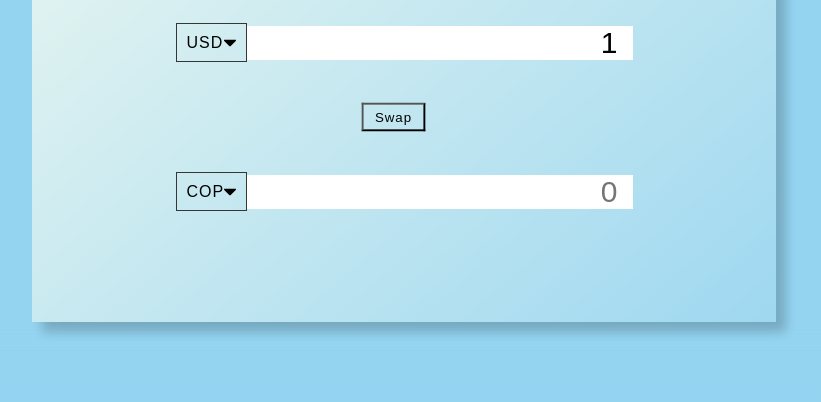
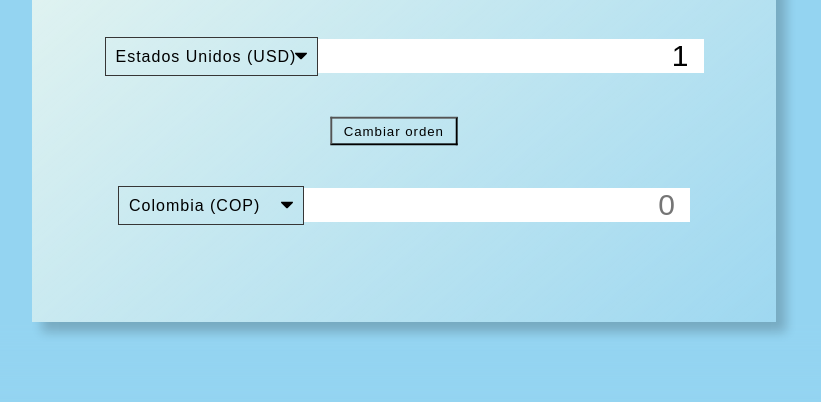
Before and after one commit to EdalScript/exchange-calculator, a plain HTML site: page index.html in a window 1280 px wide. Shown: the part 398-800 px from the top of the page, without its empty margins (236-1057 px from the left). Drawn offline with nearby package versions, Linux system fonts and the light colour scheme; no server answers.

Commit message:
overall text change from English to Spanish

```diff
--- a/index.html
+++ b/index.html
@@ -10,70 +10,52 @@
 </head>
 
 <body>
-    <div id="app" class="card">
+    <div class="card">
         <img src="img/money.jpg" alt="logo" class="money-img">
-        <h1>Exchange Calculator</h1>
-        <p>Choose the currency and the amount to get the exchange rate</p>
+        <h1>Calculadora de Cambio</h1>
+        <p>Escoge una divisa y escribe la cantidad a convertir</p>
+        <p>Los valores se basan en la tasa de cambio del banco central de cada país</p>
         <div class="container">
             <div class="currency">
-                <select id="currency-one" v-model="currency-one">
-                    <option value="ARS">ARS</option>
-                    <option value="AUD">AUD</option>
-                    <option value="BRL">BRL</option>
-                    <option value="CAD">CAD</option>
-                    <option value="CHF">CHF</option>
-                    <option value="CLP">CLP</option>
-                    <option value="COP">COP</option>
-                    <option value="CZK">CZK</option>
-                    <option value="DKK">DKK</option>
-                    <option value="EUR">EUR</option>
-                    <option value="GBP">GBP</option>
-                    <option value="MXN">MXN</option>
-                    <option value="NOK">NOK</option>
-                    <option value="PEN">PEN</option>
-                    <option value="PLN">PLN</option>
-                    <option value="RON">RON</option>
-                    <option value="RUB">RUB</option>
-                    <option value="SEK">SEK</option>
-                    <option value="TRY">TRY</option>
-                    <option value="USD" selected>USD</option>
+                <select id="currency-one">
+                    <option value="ARS">Argentina (ARS)</option>
+                    <option value="CAD">Canadá (CAD)</option>
+                    <option value="CLP">Chile (CLP)</option>
+                    <option value="COP">Colombia (COP)</option>
+                    <option value="EUR">Euro</option>
+                    <option value="GBP">Reino Unido (GBP)</option>
+                    <option value="MXN">México (MXN)</option>
+                    <option value="RUB">Rusia (RUB)</option>
+                    <option value="TRY">Turquía (TRY)</option>
+                    <option value="USD" selected>Estados Unidos (USD)</option>
+                    <option value="VES">Venezuela (VES)</option>
                 </select>
                 <input type="number" inputmode="decimal" id="amount-one" placeholder="0" value="1">
             </div>
         </div>
         <div class="swap-rate-container">
-            <button class="btn" id="swap" @click.prevent="handler">
-                Swap
+            <button class="btn" id="swap">
+                Cambiar orden
             </button>
             <div class="rate" id="rate"></div>
         </div>
         <div class="currency">
-            <select id="currency-two" v-model="currency-two">
-                <option value="ARS">ARS</option>
-                <option value="AUD">AUD</option>
-                <option value="BRL">BRL</option>
-                <option value="CAD">CAD</option>
-                <option value="CHF">CHF</option>
-                <option value="CLP">CLP</option>
-                <option value="COP" selected>COP</option>
-                <option value="CZK">CZK</option>
-                <option value="DKK">DKK</option>
-                <option value="EUR">EUR</option>
-                <option value="GBP">GBP</option>
-                <option value="MXN">MXN</option>
-                <option value="NOK">NOK</option>
-                <option value="PEN">PEN</option>
-                <option value="PLN">PLN</option>
-                <option value="RON">RON</option>
-                <option value="RUB">RUB</option>
-                <option value="SEK">SEK</option>
-                <option value="TRY">TRY</option>
-                <option value="USD">USD</option>
+            <select id="currency-two">
+                <option value="ARS">Argentina (ARS)</option>
+                <option value="CAD">Canadá (CAD)</option>
+                <option value="CLP">Chile (CLP)</option>
+                <option value="COP" selected>Colombia (COP)</option>
+                <option value="EUR">Euro</option>
+                <option value="GBP">Reino Unido (GPB)</option>
+                <option value="MXN">México (MXN)</option>
+                <option value="RUB">Rusia (RUB)</option>
+                <option value="TRY">Turquía (TRY)</option>
+                <option value="USD">EEUU (USD)</option>
+                <option id="venezuela" value="VES">Venezuela (VES)</option>
             </select>
             <input type="number" id="amount-two" placeholder="0">
         </div>
     </div>
-    <script src="https://unpkg.com/vue@3"></script>
     <script src="script.js"></script>
 </body>
 
```
